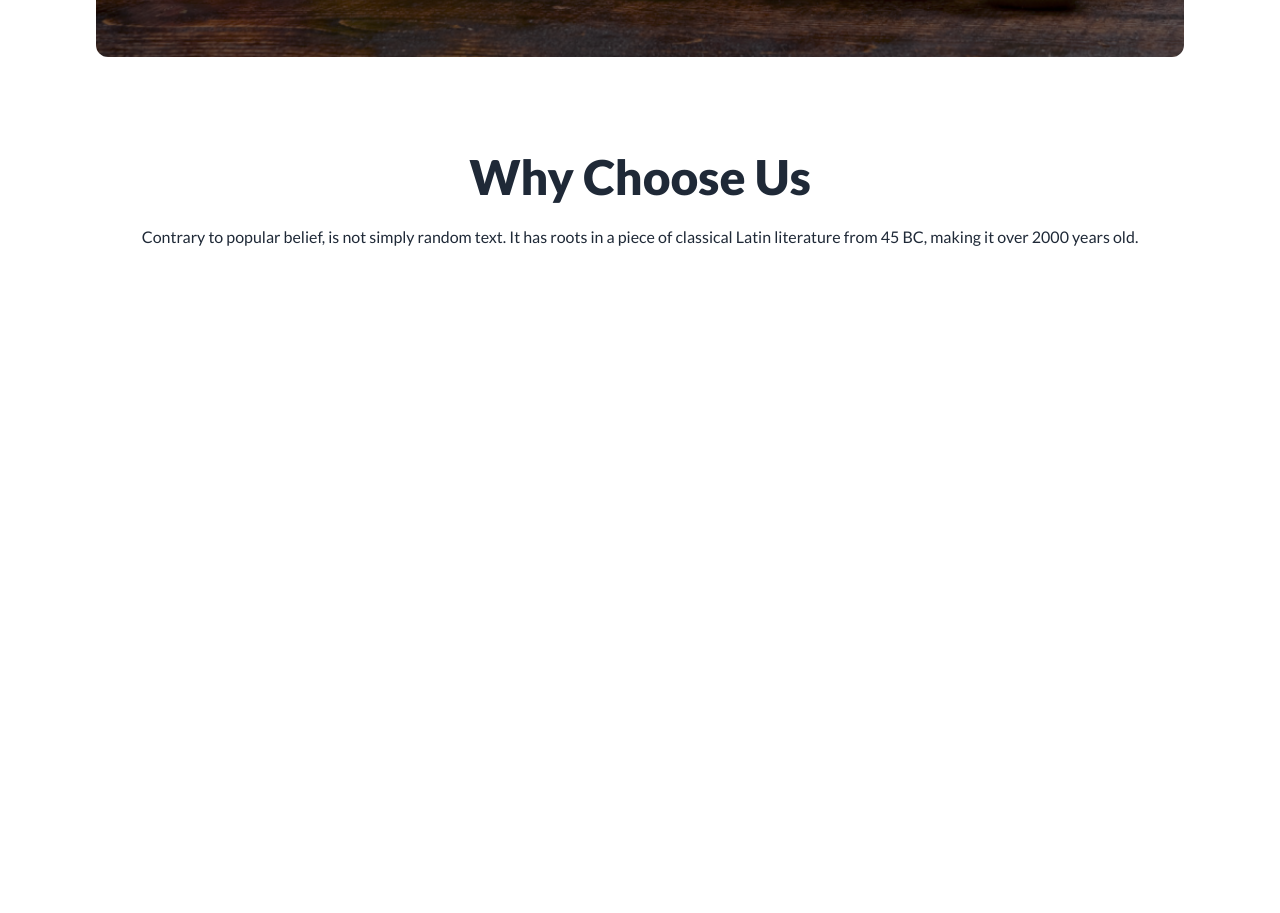
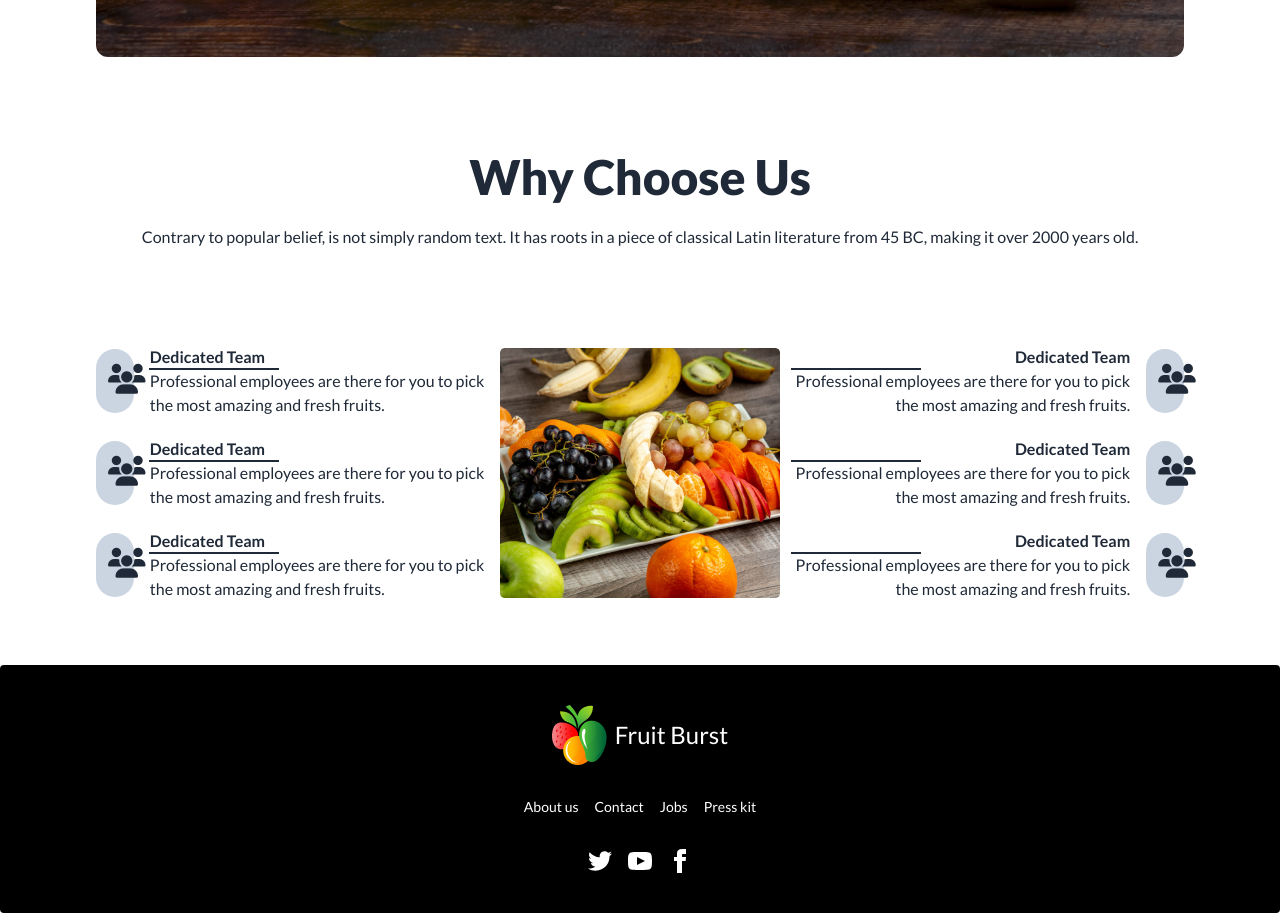
Before and after one commit to ayathree/fruity, a plain HTML site: page index.html in a window 1280 px wide. Shown: the part 2321-3234 px from the top of the page. Before the commit the page ends 2634 px from the top, so only its background shows below. Drawn offline with nearby package versions, Linux system fonts and the light colour scheme.

Commit message:
added footer

```diff
--- a/index.html
+++ b/index.html
@@ -352,8 +352,111 @@
         <p class="text-center">Contrary to popular belief, is not simply random text. It has roots in a piece of classical Latin literature from 45 BC, making it over 2000 years old. </p>
 
       </section>
+      <section class="container mx-auto lg:px-24 py-8 px-5 mb-8">
+        <div class="flex flex-col lg:flex-row justify-center items-center gap-3">
+          <!--div 1-->
+        <div class="flex flex-col justify-center items-center gap-5">
+          <div class="flex flex-col lg:flex-row justify-center items-center gap-4">
+            <div class="bg-slate-300 rounded-full size-16 relative">
+              <i class="fa-solid fa-users absolute left-3 bottom-4 text-3xl"></i>
+            </div>
+            <div>
+              <h4 class="font-bold">Dedicated Team</h4>
+            <div class="outline-1 outline w-32"></div>
+            <p class="">Professional employees are there for you to pick the most amazing and fresh fruits.</p>
+            </div>
+          </div>
+          <div class="flex flex-col lg:flex-row justify-center items-center gap-4">
+            <div class="bg-slate-300 rounded-full size-16 relative">
+              <i class="fa-solid fa-users absolute left-3 bottom-4 text-3xl"></i>
+            </div>
+            <div>
+              <h4 class="font-bold">Dedicated Team</h4>
+            <div class="outline-1 outline w-32"></div>
+            <p class="">Professional employees are there for you to pick the most amazing and fresh fruits.</p>
+            </div>
+          </div>
+          <div class="flex flex-col lg:flex-row justify-center items-center gap-4">
+            <div class="bg-slate-300 rounded-full size-16 relative">
+              <i class="fa-solid fa-users absolute left-3 bottom-4 text-3xl"></i>
+            </div>
+            <div>
+              <h4 class="font-bold">Dedicated Team</h4>
+            <div class="outline-1 outline w-32"></div>
+            <p class="">Professional employees are there for you to pick the most amazing and fresh fruits.</p>
+            </div>
+          </div>
+        </div>
+        <!--div 2-->
+        <div class="flex flex-col justify-center items-center gap-5">
+          <img src="./images/whychoose1.png" alt="">
+        </div>
+        <!--div 3-->
+        <div class="flex flex-col justify-center items-center gap-5">
+          <div class="flex flex-col lg:flex-row justify-center items-center gap-4 text-right">
+
+            <div >
+              <h4 class="font-bold">Dedicated Team</h4>
+            <div class="outline-1 outline w-32"></div>
+            <p class="">Professional employees are there for you to pick the most amazing and fresh fruits.</p>
+            </div>
+            <div class="bg-slate-300 rounded-full size-16 relative">
+              <i class="fa-solid fa-users absolute left-3 bottom-4 text-3xl"></i>
+            </div>
+          </div>
+          <div class="flex flex-col lg:flex-row justify-center items-center gap-4 text-right">
+
+            <div >
+              <h4 class="font-bold">Dedicated Team</h4>
+            <div class="outline-1 outline w-32"></div>
+            <p class="">Professional employees are there for you to pick the most amazing and fresh fruits.</p>
+            </div>
+            <div class="bg-slate-300 rounded-full size-16 relative">
+              <i class="fa-solid fa-users absolute left-3 bottom-4 text-3xl"></i>
+            </div>
+          </div>
+          <div class="flex flex-col lg:flex-row justify-center items-center gap-4 text-right">
+
+            <div>
+              <h4 class="font-bold">Dedicated Team</h4>
+            <div class="outline-1 outline w-32"></div>
+            <p class="">Professional employees are there for you to pick the most amazing and fresh fruits.</p>
+            </div>
+            <div class="bg-slate-300 rounded-full size-16 relative">
+              <i class="fa-solid fa-users absolute left-3 bottom-4 text-3xl"></i>
+            </div>
+          </div>
+        </div>
+
+
+        </div>
+      </section>
 
     </main>
-    <footer></footer>
+
+      <footer class="footer footer-center p-10 bg-black text-base-content rounded mt-8">
+        <div class="flex flex-col justify-center items-center gap-8">
+          <div class="flex flex-row justify-center items-center gap-2">
+            <img src="./images/logo.png" alt="">
+          <a class="text-white text-2xl">Fruit Burst</a>
+        </div>
+
+          <nav class="grid grid-flow-col gap-4 text-white">
+            <a class="link link-hover">About us</a>
+            <a class="link link-hover">Contact</a>
+            <a class="link link-hover">Jobs</a>
+            <a class="link link-hover">Press kit</a>
+          </nav>
+          <nav>
+            <div class="grid grid-flow-col gap-4 text-white">
+              <a><svg xmlns="http://www.w3.org/2000/svg" width="24" height="24" viewBox="0 0 24 24" class="fill-current"><path d="M24 4.557c-.883.392-1.832.656-2.828.775 1.017-.609 1.798-1.574 2.165-2.724-.951.564-2.005.974-3.127 1.195-.897-.957-2.178-1.555-3.594-1.555-3.179 0-5.515 2.966-4.797 6.045-4.091-.205-7.719-2.165-10.148-5.144-1.29 2.213-.669 5.108 1.523 6.574-.806-.026-1.566-.247-2.229-.616-.054 2.281 1.581 4.415 3.949 4.89-.693.188-1.452.232-2.224.084.626 1.956 2.444 3.379 4.6 3.419-2.07 1.623-4.678 2.348-7.29 2.04 2.179 1.397 4.768 2.212 7.548 2.212 9.142 0 14.307-7.721 13.995-14.646.962-.695 1.797-1.562 2.457-2.549z"></path></svg></a>
+              <a><svg xmlns="http://www.w3.org/2000/svg" width="24" height="24" viewBox="0 0 24 24" class="fill-current"><path d="M19.615 3.184c-3.604-.246-11.631-.245-15.23 0-3.897.266-4.356 2.62-4.385 8.816.029 6.185.484 8.549 4.385 8.816 3.6.245 11.626.246 15.23 0 3.897-.266 4.356-2.62 4.385-8.816-.029-6.185-.484-8.549-4.385-8.816zm-10.615 12.816v-8l8 3.993-8 4.007z"></path></svg></a>
+              <a><svg xmlns="http://www.w3.org/2000/svg" width="24" height="24" viewBox="0 0 24 24" class="fill-current"><path d="M9 8h-3v4h3v12h5v-12h3.642l.358-4h-4v-1.667c0-.955.192-1.333 1.115-1.333h2.885v-5h-3.808c-3.596 0-5.192 1.583-5.192 4.615v3.385z"></path></svg></a>
+            </div>
+          </nav>
+
+        </div>
+      </footer>
+
 </body>
 </html>
```
